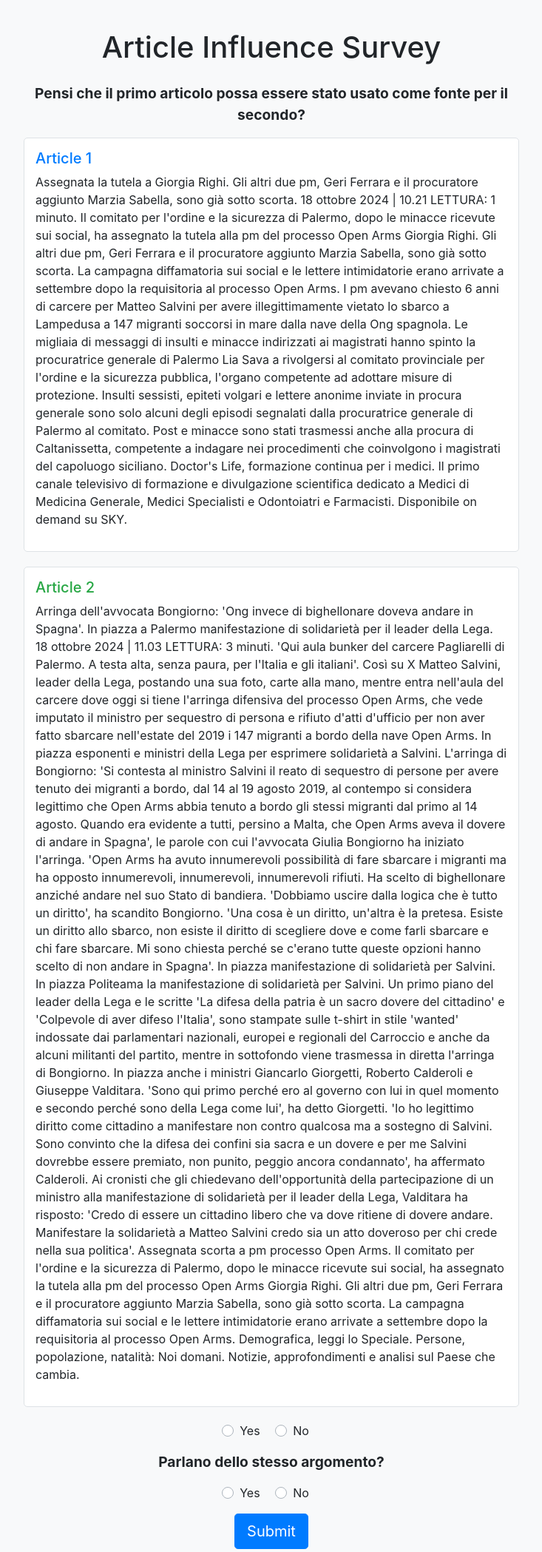
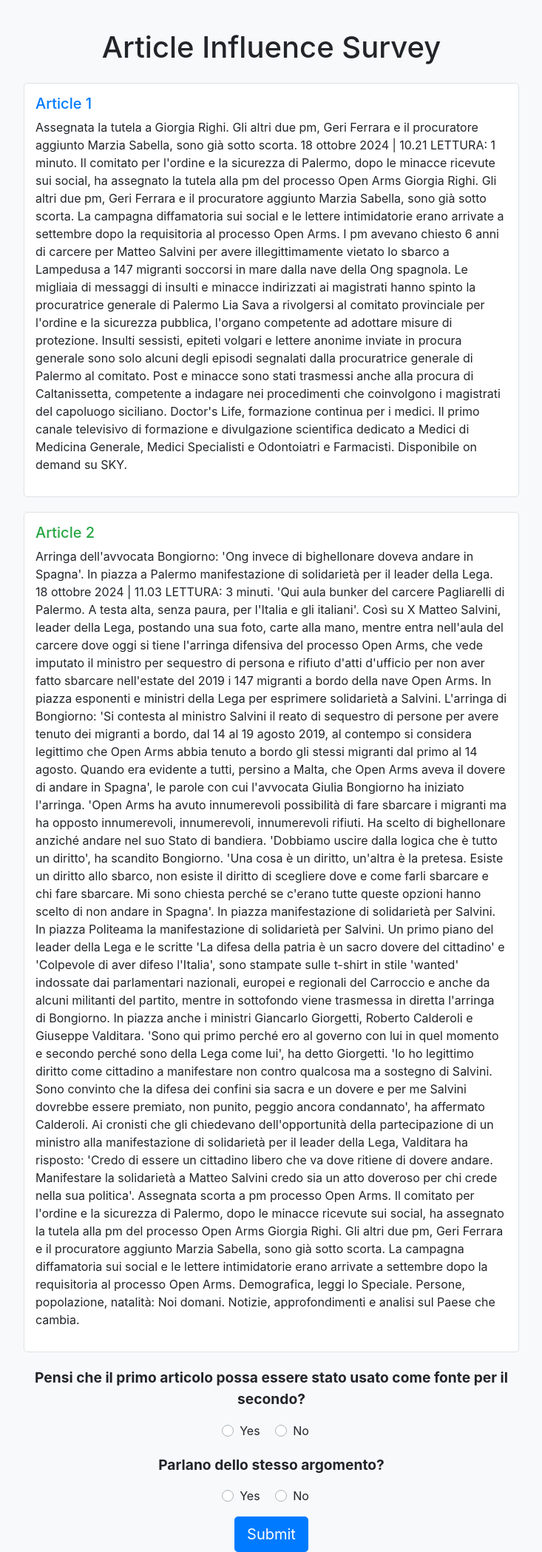
Before and after one commit to MatiasSalaris/surveyNewsAnalysis, a Flask app: page / in a window 1280 px wide. Shown: the whole page at 74% size, without its empty margins (273-1006 px from the left). Run offline with Flask 3, Linux system fonts and the light colour scheme; some libraries are stand-ins or nearby versions.

Commit message:
Update survey.html

```diff
--- a/templates/survey.html
+++ b/templates/survey.html
@@ -24,15 +24,13 @@
         .question {
             font-weight: bold;
             font-size: 1.2em;
+            margin-top: 20px;
         }
     </style>
 </head>
 <body>
     <div class="container">
         <h1 class="text-center mb-4">Article Influence Survey</h1>
-
-        <!-- First Question -->
-        <p class="question text-center">Pensi che il primo articolo possa essere stato usato come fonte per il secondo?</p>
 
         <!-- Article 1 Box -->
         <div class="article-box">
@@ -51,7 +49,8 @@
             <input type="hidden" name="article1" value="{{ article1 }}">
             <input type="hidden" name="article2" value="{{ article2 }}">
 
-            <!-- First Question Response -->
+            <!-- First Question -->
+            <p class="question">Pensi che il primo articolo possa essere stato usato come fonte per il secondo?</p>
             <div class="form-group">
                 <div class="custom-control custom-radio custom-control-inline">
                     <input type="radio" id="yesOption" name="response_source" value="Yes" class="custom-control-input" required>
```
